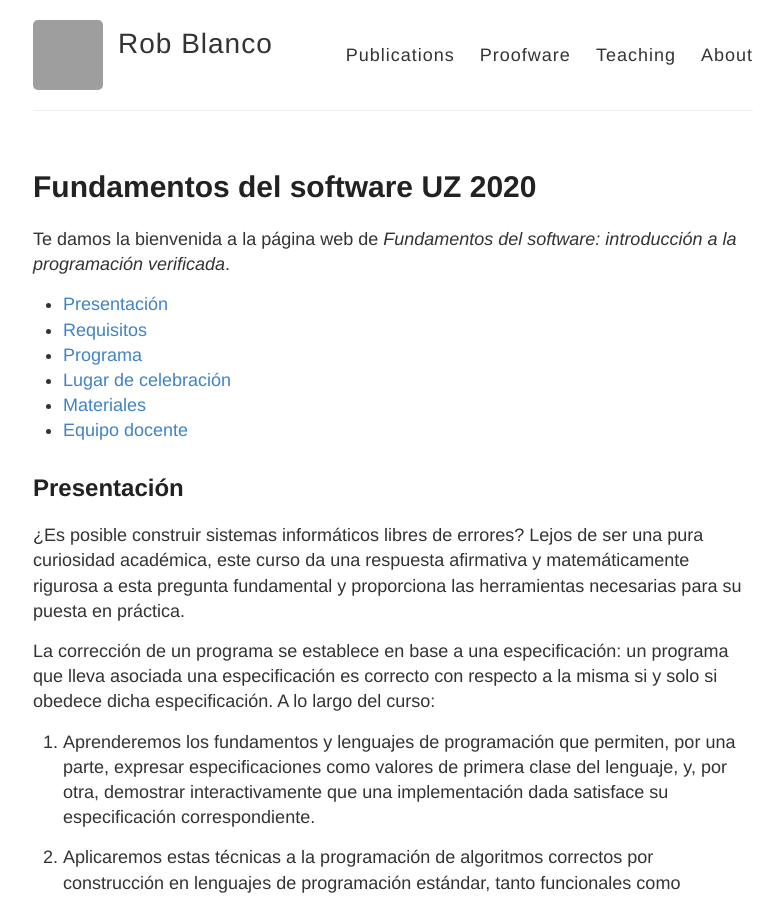
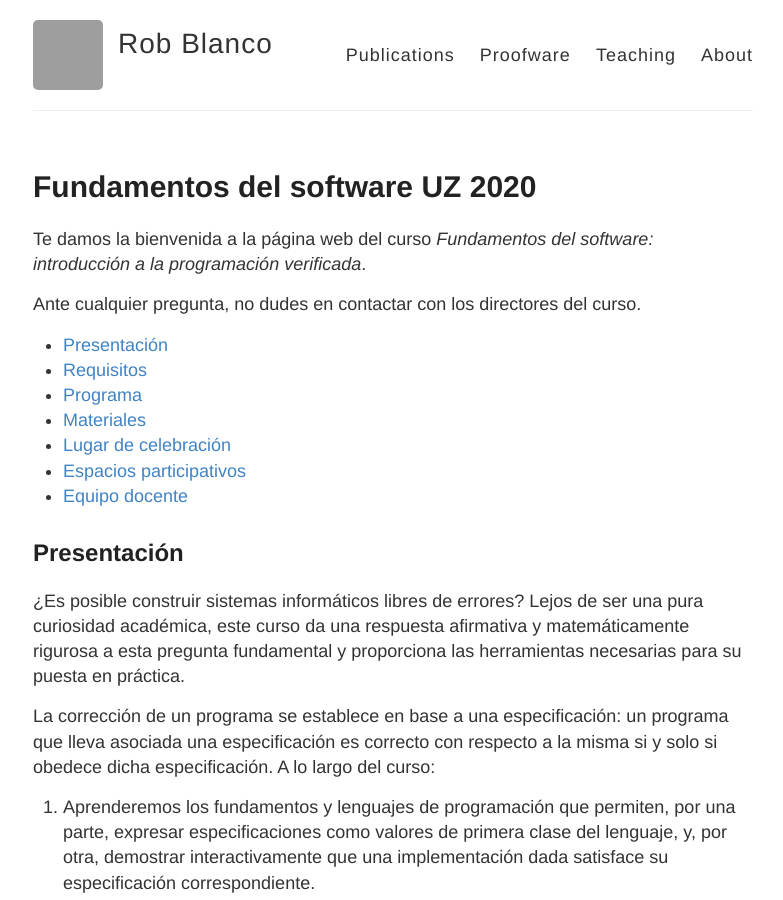
Before and after one commit to robblanco/robblanco.github.io, a Jekyll site: the page built from unizar2020.md, in a window 1280 px wide and 900 px high. Shown: the whole window, without its empty margins (247-1030 px from the left). Built offline with Jekyll 4.4.1, drawn with Linux system fonts in a browser that asks for light colours; some of the changed text lies outside the part shown; grey boxes are pictures that could not be loaded.

Commit message:
Missing section stubs

```diff
--- a/unizar2020.md
+++ b/unizar2020.md
@@ -4,8 +4,10 @@ title: Fundamentos del software UZ 2020
 permalink: /teaching/unizar2020/
 ---
 
-Te damos la bienvenida a la página web de *Fundamentos del software:
+Te damos la bienvenida a la página web del curso *Fundamentos del software:
 introducción a la programación verificada*.
+
+Ante cualquier pregunta, no dudes en contactar con los directores del curso.
 
 * auto-gen TOC:
 {:toc}
@@ -105,11 +107,17 @@ Día 5
 
  * Sesión 4: Laboratorio de programación segura
 
-## Lugar de celebración
-
 ## Materiales
 
 Disponibles próximamente.
+
+## Lugar de celebración
+
+Disponible próximamente.
+
+## Espacios participativos
+
+Disponible próximamente.
 
 ## Equipo docente
 
```
